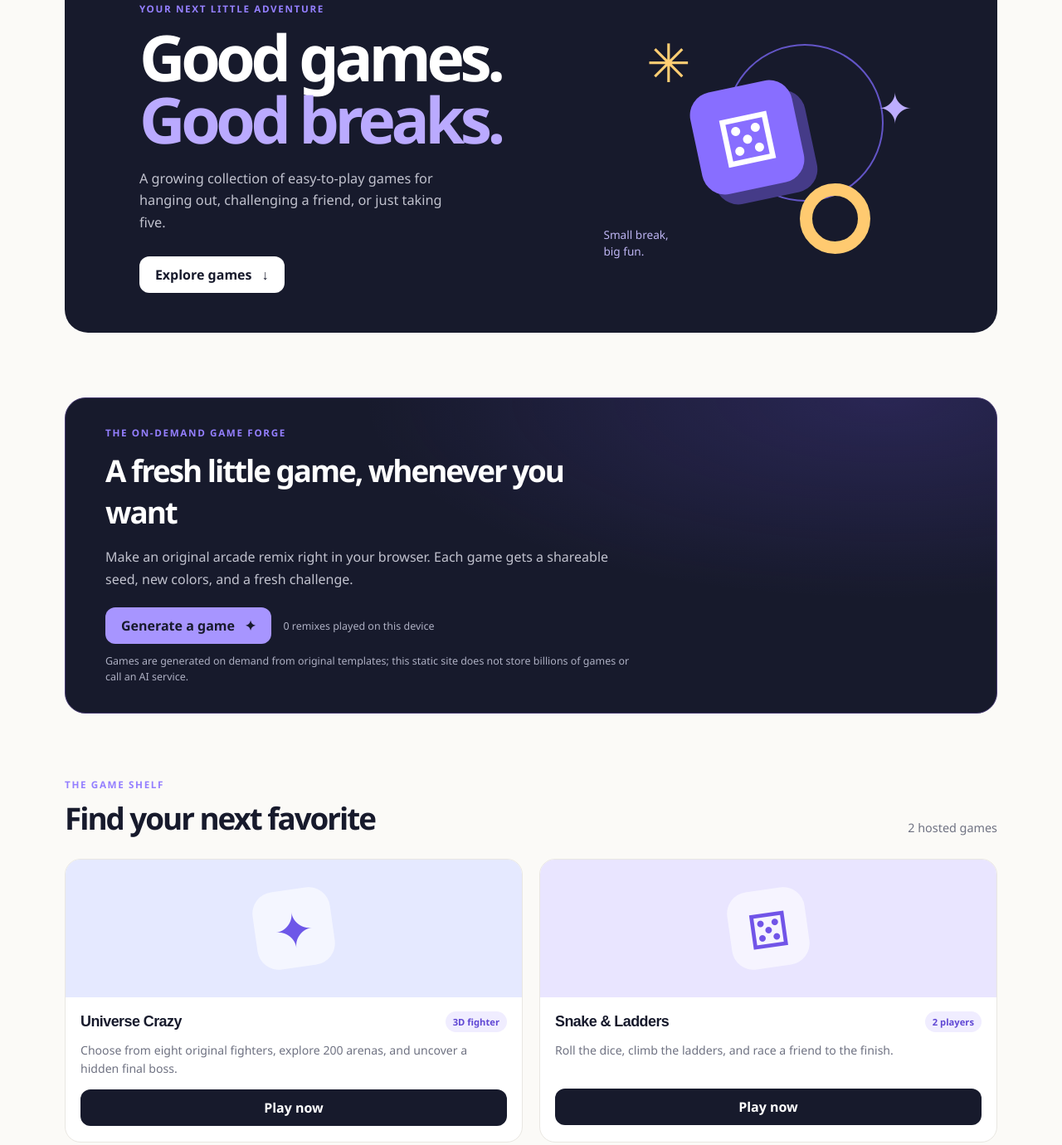
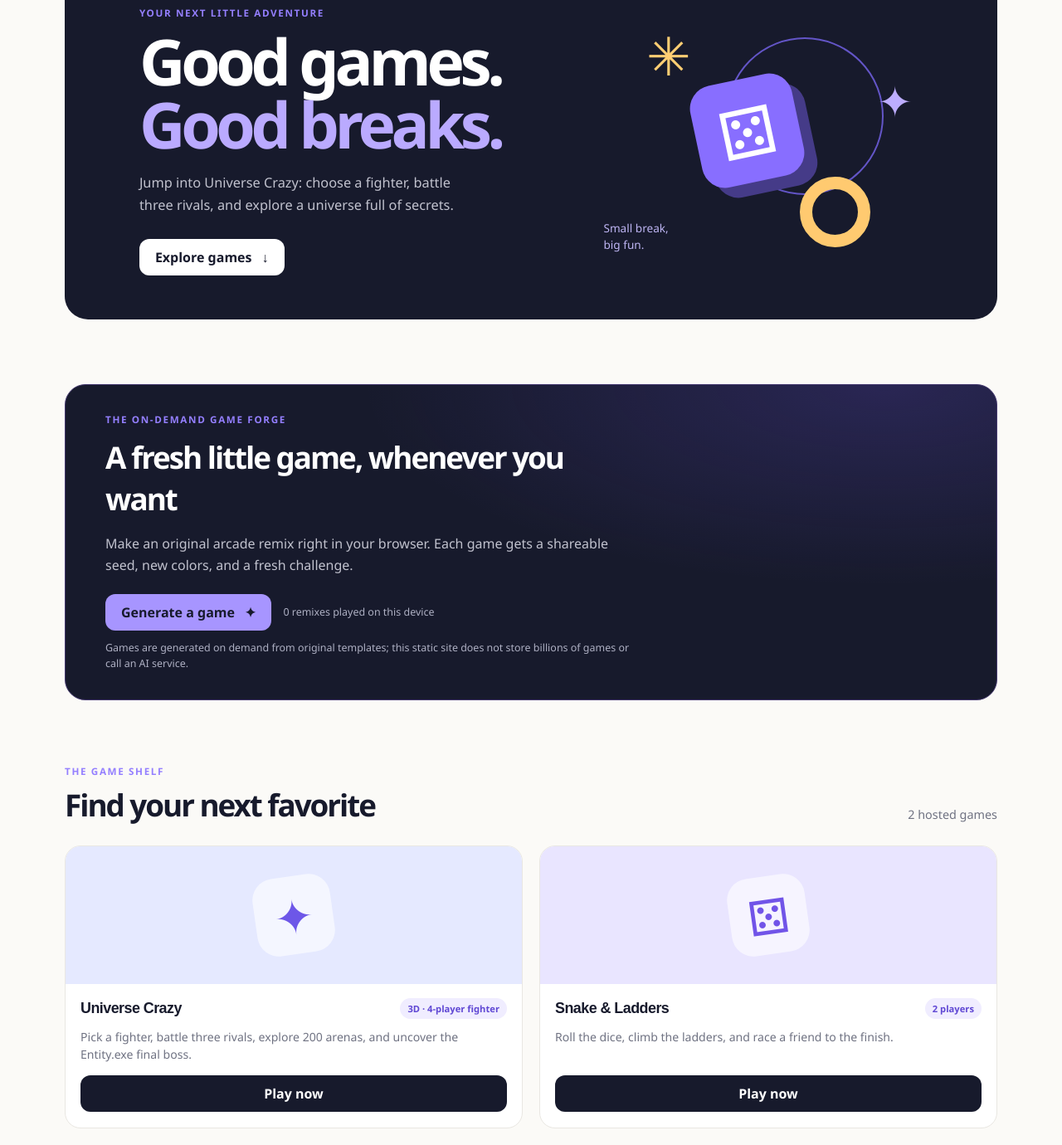
Before and after one commit to pavin-projects/teen-games-website, a plain HTML site: page index.html in a window 1280 px wide. Shown: the part 147-1527 px from the top of the page at 83% size. Drawn offline with Linux system fonts and the light colour scheme.

Commit message:
Feature Universe Crazy and remove Giggety Ball
Co-authored-by: Copilot <223556219+Copilot@users.noreply.github.com>

```diff
--- a/games.json
+++ b/games.json
@@ -1,8 +1,8 @@
 [
   {
     "title": "Universe Crazy",
-    "description": "Choose from eight original fighters, explore 200 arenas, and uncover a hidden final boss.",
-    "tag": "3D fighter",
+    "description": "Pick a fighter, battle three rivals, explore 200 arenas, and uncover the Entity.exe final boss.",
+    "tag": "3D · 4-player fighter",
     "icon": "✦",
     "url": "https://pavin-projects.github.io/universe-crazy/",
     "color": "#e5e9ff",
--- a/index.html
+++ b/index.html
@@ -23,7 +23,7 @@
         <div class="hero-copy">
           <p class="eyebrow">YOUR NEXT LITTLE ADVENTURE</p>
           <h1 id="hero-title">Good games.<br><span>Good breaks.</span></h1>
-          <p class="hero-description">A growing collection of easy-to-play games for hanging out, challenging a friend, or just taking five.</p>
+          <p class="hero-description">Jump into Universe Crazy: choose a fighter, battle three rivals, and explore a universe full of secrets.</p>
           <a class="button button-light" href="#games">Explore games <span aria-hidden="true">↓</span></a>
         </div>
         <div class="hero-art" aria-hidden="true">
```
Also changed, not shown: 1 other file.
